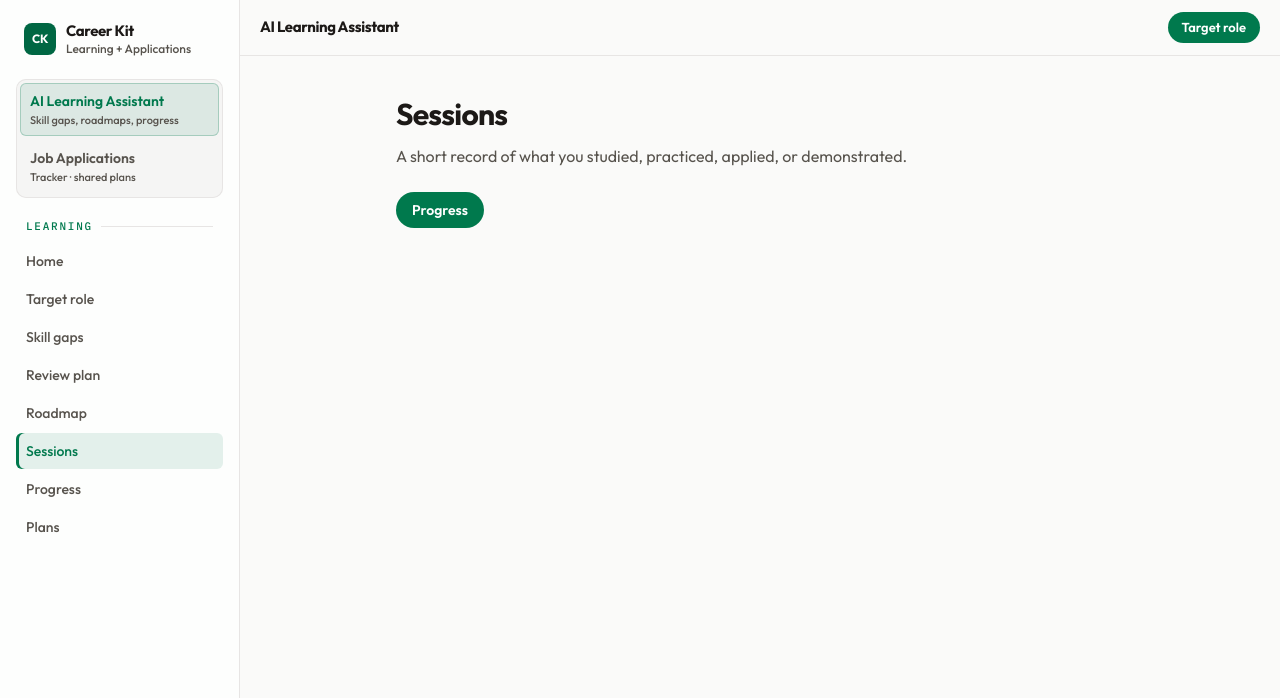
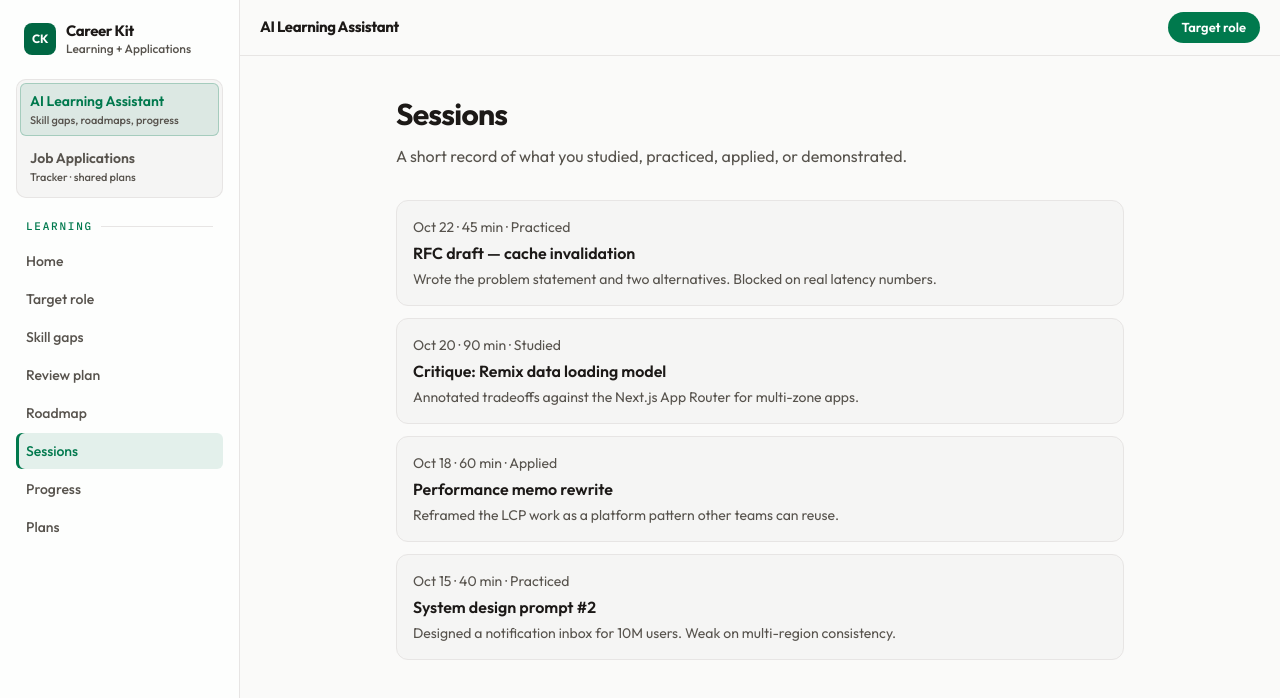
Before and after one commit to jappreetS/ai-learning-assistant, a Next.js app: page /sessions in a window 1280 px wide. Shown: the top 698 px of the page. Built offline with nearby package versions, Linux system fonts and the light colour scheme.

Commit message:
ALA-19: show the sample sessions
Sessions lists four Staff Frontend sessions. Each one has a date, a duration, a stage, a title, and a note.

https://jappreetsingh.atlassian.net/browse/ALA-19

```diff
--- a/src/app/(app)/sessions/page.tsx
+++ b/src/app/(app)/sessions/page.tsx
@@ -1,14 +1,56 @@
 import type { Metadata } from "next";
-import { Placeholder } from "@/components/shell/Placeholder";
 
 export const metadata: Metadata = { title: "Sessions" };
 
+const sessions = [
+  {
+    date: "Oct 22",
+    duration: "45 min",
+    stage: "Practiced",
+    title: "RFC draft — cache invalidation",
+    note: "Wrote the problem statement and two alternatives. Blocked on real latency numbers.",
+  },
+  {
+    date: "Oct 20",
+    duration: "90 min",
+    stage: "Studied",
+    title: "Critique: Remix data loading model",
+    note: "Annotated tradeoffs against the Next.js App Router for multi-zone apps.",
+  },
+  {
+    date: "Oct 18",
+    duration: "60 min",
+    stage: "Applied",
+    title: "Performance memo rewrite",
+    note: "Reframed the LCP work as a platform pattern other teams can reuse.",
+  },
+  {
+    date: "Oct 15",
+    duration: "40 min",
+    stage: "Practiced",
+    title: "System design prompt #2",
+    note: "Designed a notification inbox for 10M users. Weak on multi-region consistency.",
+  },
+];
+
 export default function SessionsPage() {
   return (
-    <Placeholder
-      title="Sessions"
-      description="A short record of what you studied, practiced, applied, or demonstrated."
-      next={{ href: "/progress", label: "Progress" }}
-    />
+    <main className="mx-auto w-full max-w-3xl px-5 py-8 sm:py-10">
+      <h1 className="text-3xl font-bold tracking-tight">Sessions</h1>
+      <p className="mt-3 max-w-xl text-muted">
+        A short record of what you studied, practiced, applied, or demonstrated.
+      </p>
+      <ol className="mt-8 flex flex-col gap-3">
+        {sessions.map((session) => (
+          <li key={session.title} className="rounded-xl border border-line bg-panel p-4">
+            <p className="text-sm text-muted">
+              {session.date} · {session.duration} · {session.stage}
+            </p>
+            <h2 className="mt-1 text-base font-semibold">{session.title}</h2>
+            <p className="mt-1 text-sm text-muted">{session.note}</p>
+          </li>
+        ))}
+      </ol>
+    </main>
   );
 }
```
